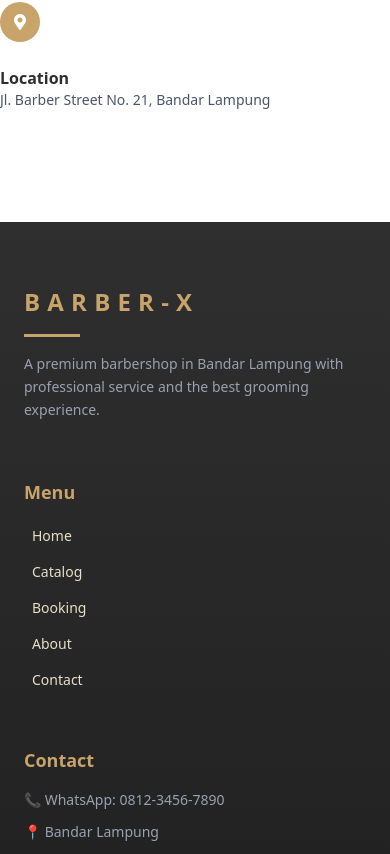
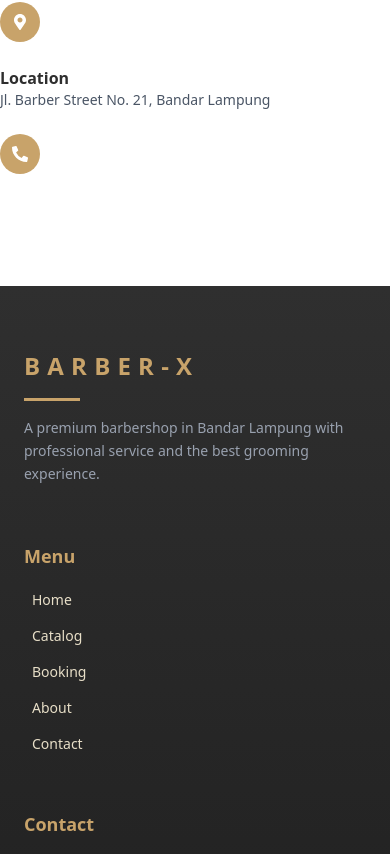
Before and after one commit to NaswaNovellia-23312014/Barber-x, a Next.js app in the folder web/: page / in a window 390 px wide. Shown: the part 4912-5766 px from the top of the page. Built offline with nearby package versions, Linux system fonts and the light colour scheme.

Commit message:
feat: add phone icon to contact section

```diff
--- a/web/src/app/(main)/page.tsx
+++ b/web/src/app/(main)/page.tsx
@@ -1,7 +1,7 @@
 import Image from "next/image";
 import Link from "next/link";
 import { Button } from "@/components/ui/button";
-import { FaMapMarkerAlt } from "react-icons/fa";
+import { FaMapMarkerAlt, FaPhoneAlt } from "react-icons/fa";
 
 export default function Home() {
   return (
@@ -182,7 +182,12 @@ export default function Home() {
               Jl. Barber Street No. 21, Bandar Lampung
             </p>
           </div>
-
+          {/* Phone */}
+              <div className="flex items-start gap-4">
+                <div className="w-10 h-10 rounded-full bg-[#C8A36A] flex items-center justify-center text-white">
+                  <FaPhoneAlt />
+                </div>
+              </div>
         </div>
       </div>
     </div>
```
